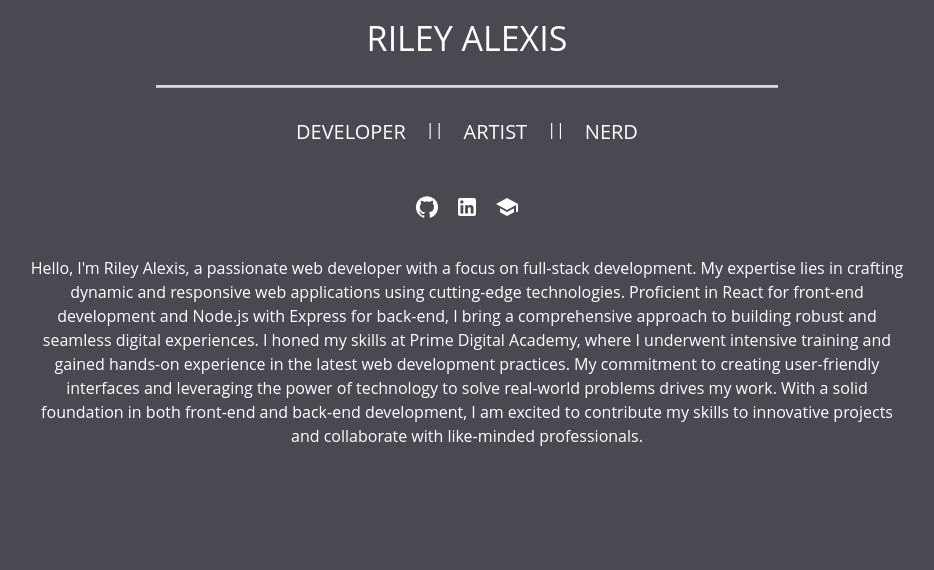
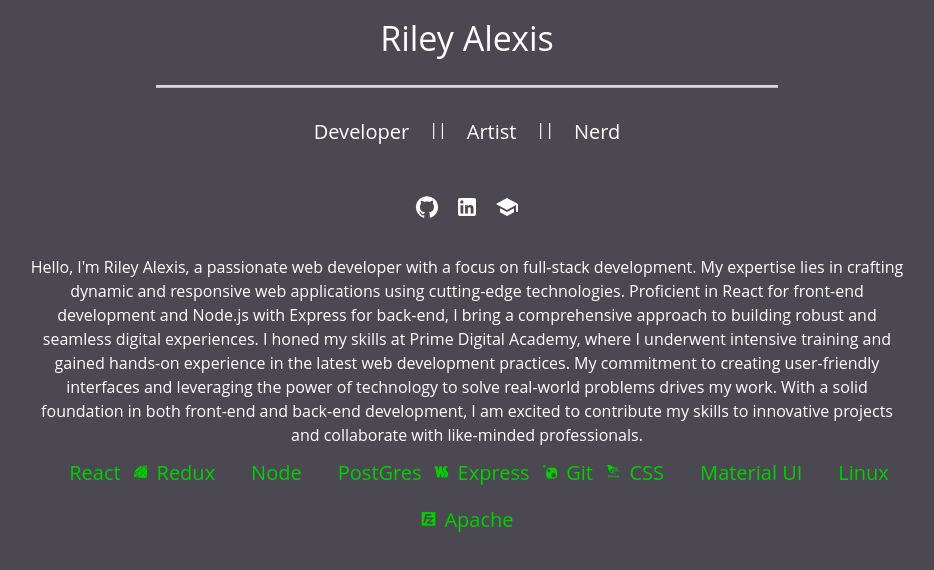
Before and after one commit to RileyAlexis/portfolio, a React (Create React App) app: page / in a window 1280 px wide. Shown: the top 570 px of the page, without its empty margins (173-1107 px from the left). Built offline with nearby package versions, Linux system fonts and the light colour scheme.

Commit message:
added tech stacks

```diff
--- a/package.json
+++ b/package.json
@@ -12,6 +12,7 @@
     "@testing-library/react": "^13.4.0",
     "@testing-library/user-event": "^13.5.0",
     "bootstrap": "^5.3.2",
+    "devicon": "^2.15.1",
     "dotenv": "^16.3.1",
     "react": "^18.2.0",
     "react-bootstrap": "^2.9.2",
--- a/src/App.js
+++ b/src/App.js
@@ -16,6 +16,7 @@ import Navigation from './components/Navigation';
 import AboutLinks from './components/AboutLinks';
 import DisplayApp from './components/DisplayApp';
 import Artist from './components/Artist';
+import Stacks from './components/Stacks';
 
 //Themes
 import { lightDefault } from './themes/defaultLight';
@@ -55,7 +56,10 @@ function App() {
         <AboutLinks />
 
         {page === 'home' &&
+        <Box style={{ marginTop:'15px' }}>
         <AboutPara />
+        <Stacks />
+        </Box>
         }
 
         {page === 'developer' &&
--- /dev/null
+++ b/src/components/Stacks.jsx
@@ -0,0 +1,65 @@
+import { Stack, Grid, Typography, Button } from "@mui/material";
+import { i } from "devicon";
+
+function Stacks() {
+    return (
+        <Grid container spacing={{ xs: 1, sm: 2 }} justifyContent={"center"}>
+            <Grid item>
+                <Grid item>
+                    <Button variant="empty-small" href="https://reactjs.org" target="_blank">
+                        <i className="devicon-react-original" style={{ padding: '5px' }}></i>
+                        <Typography variant={"buttons"}>React</Typography>
+                    </Button>
+
+                    <Button variant="empty-small" href="https://redux.js.org" target="_blank">
+                        <i className="devicon-redux-original" style={{ padding: '5px' }}></i>
+                        <Typography variant={"buttons"}>Redux</Typography>
+                    </Button>
+
+                    <Button variant="empty-small" href="https://nodejs.org" target="_blank">
+                        <i className="devicon-nodejs-plain" style={{ padding: '5px' }}></i>
+                        <Typography variant={"buttons"}>Node</Typography>
+                    </Button>
+
+                    <Button variant="empty-small" href="https://www.postgresql.org" target="_blank">
+                        <i className="devicon-postgresql-plain" style={{ padding: '5px' }}></i>
+                        <Typography variant={"buttons"}>PostGres</Typography>
+                    </Button>
+
+                    <Button variant="empty-small" href="https://expressjs.com" target="_blank">
+                        <i className="devicon-express-original" style={{ padding: '5px' }}></i>
+                        <Typography variant={"buttons"}>Express</Typography>
+                    </Button>
+
+                    <Button variant="empty-small" href="https://git-scm.com" target="_blank">
+                        <i className="devicon-git-plain" style={{ padding: '5px' }}></i>
+                        <Typography variant={"buttons"}>Git</Typography>
+                    </Button>
+
+                    <Button variant="empty-small" href="https://developer.mozilla.org/en-US/docs/Web/CSS" target="_blank">
+                        <i className="devicon-css3-plain" style={{ padding: '5px' }}></i>
+                        <Typography variant={"buttons"}>CSS</Typography>
+                    </Button>
+
+                    <Button variant="empty-small" href="https://mui.com" target="_blank">
+                        <i className="devicon-materialui-plain" style={{ padding: '5px' }}></i>
+                        <Typography variant={"buttons"}>Material UI</Typography>
+                    </Button>
+
+                    <Button variant="empty-small" href="https://www.linux.org" target="_blank">
+                        <i className="devicon-linux-plain" style={{ padding: '5px' }}></i>
+                        <Typography variant={"buttons"}>Linux</Typography>
+                    </Button>
+
+                    <Button variant="empty-small" href="https://httpd.apache.org" target="_blank">
+                        <i className="devicon-apache-plain" style={{ padding: '5px' }}></i>
+                        <Typography variant={"buttons"}>Apache</Typography>
+                    </Button>
+                </Grid>
+            </Grid>
+        </Grid>
+
+    )
+};
+
+export default Stacks;
--- a/src/themes/defaultLight.js
+++ b/src/themes/defaultLight.js
@@ -32,7 +32,8 @@ export const lightDefault = createTheme({
             style: {
               border: 0,
               borderRadius: 16,
-              background: 'transparent'
+              background: 'transparent',
+              textTransform: 'none'
             }
           },
           {
@@ -43,7 +44,8 @@ export const lightDefault = createTheme({
               borderRadius: 16,
               background: 'transparent',
               padding: '2px',
-              margin: '0'
+              margin: '0',
+              textTransform: 'none'
             }
           }
         ],
```
Also changed, not shown: 1 other file (tests, documents, lock files or other folders).
